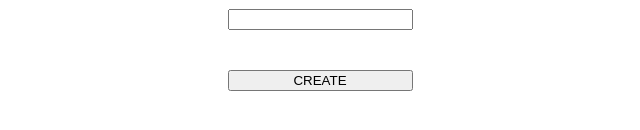
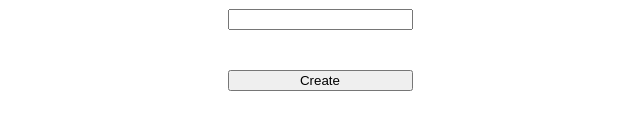
Before and after one commit to alvarobianor/next-test, a Next.js app: page / in a window 1280 px wide. Shown: the part 350-480 px from the top of the page, without its empty margins (320-960 px from the left). Built offline with nearby package versions, Linux system fonts and the light colour scheme.

Commit message:
finished3

```diff
--- a/package.json
+++ b/package.json
@@ -20,6 +20,7 @@
   },
   "devDependencies": {
     "@types/dotenv": "^8.2.0",
+    "@types/node": "^14.14.34",
     "@types/react": "^17.0.3",
     "babel-plugin-styled-components": "^1.12.0",
     "typescript": "^4.2.3"
--- a/pages/index.tsx
+++ b/pages/index.tsx
@@ -51,7 +51,7 @@ export default function Home() {
         />
         <br />
         <button className={styles.enter} type="submit">
-          CREATE
+          Create
         </button>
         {/* <h2>{Platform.OS}</h2> */}
       </form>
```
Also changed, not shown: 1 other file (tests, documents, lock files or other folders).
